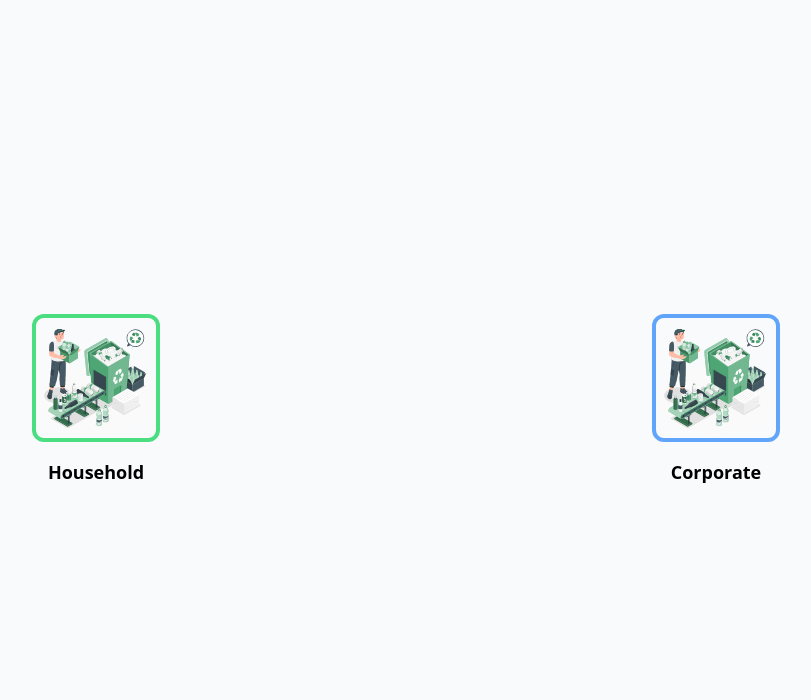
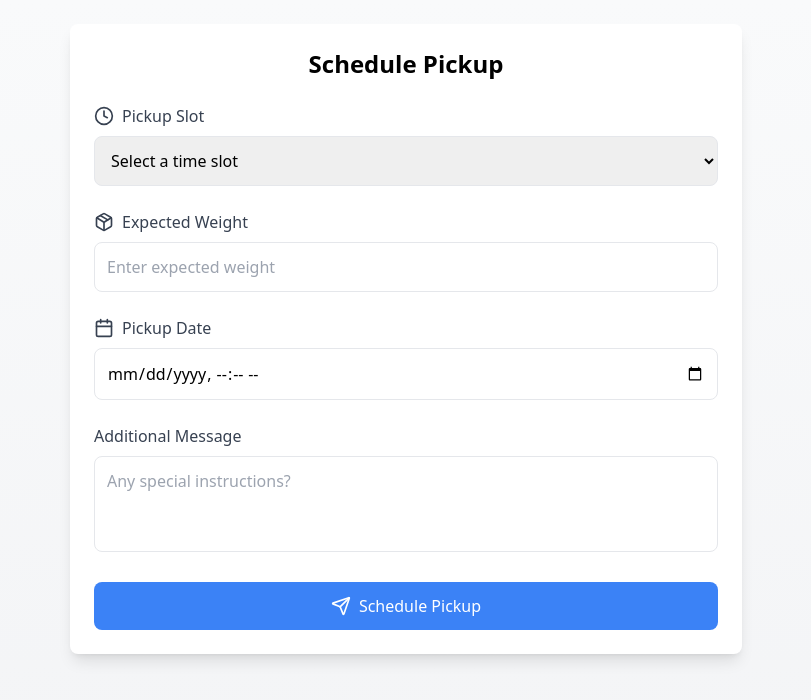
Before and after one commit to Sridhare29/miniti, a React (Create React App) app in the folder miniti/: page /request in a window 1280 px wide. Shown: the top 700 px of the page, without its empty margins (234-1045 px from the left). Built offline with nearby package versions, Linux system fonts and the light colour scheme.

Commit message:
bookreq ui

```diff
--- a/miniti/src/pages/BookRequest.jsx
+++ b/miniti/src/pages/BookRequest.jsx
@@ -1,37 +1,140 @@
-import React from 'react';
+import React, { useState } from 'react';
+import { Clock, Package, Calendar, Send } from 'lucide-react';
 
-const BookRequest = () => {
+const PickupRequestForm = () => {
+  const [formData, setFormData] = useState({
+    pickupSlot: '',
+    expectedWeight: '',
+    message: '',
+    status: 'pending', // Default status
+    pickupDate: '',
+    addressId: '3fa85f64-5717-4562-b3fc-2c963f66afa6' // Default addressId
+  });
+
+  const handleChange = (e) => {
+    const { name, value } = e.target;
+    setFormData(prev => ({
+      ...prev,
+      [name]: value
+    }));
+  };
+
+  const handleSubmit = async (e) => {
+    e.preventDefault();
+
+    // Format the date to ISO string
+    const formattedData = {
+      ...formData,
+      pickupDate: new Date(formData.pickupDate).toISOString()
+    };
+
+    try {
+      const response = await fetch('YOUR_API_ENDPOINT', {
+        method: 'POST',
+        headers: {
+          'Content-Type': 'application/json',
+        },
+        body: JSON.stringify(formattedData)
+      });
+
+      if (response.ok) {
+        alert('Pickup request submitted successfully!');
+        // Reset form or redirect as needed
+      } else {
+        throw new Error('Failed to submit request');
+      }
+    } catch (error) {
+      alert('Error submitting request: ' + error.message);
+    }
+  };
+
   return (
-    <div className="flex w-full min-h-screen items-center bg-gray-50">
-      <div className="container mx-auto p-6">
-        <div className="flex flex-row justify-center gap-2">
-          {/* Household Option */}
-          <div className="flex flex-col items-center w-full md:w-1/3 lg:w-1/4">
-            <button className="w-32 h-32 md:w-40 md:h-40 flex items-center justify-center transition-transform transform hover:scale-105">
-              <img
-                src="http://localhost:3000/images/svg/Waste management-amico.svg"
-                alt="Household"
-                className="w-full h-full object-contain rounded-xl border-4 border-green-400"
+    <div className="min-h-screen bg-gradient-to-b from-gray-50 to-gray-100 p-6">
+      <div className="max-w-2xl mx-auto">
+        <div className="bg-white rounded-lg shadow-lg p-6">
+          <h1 className="text-2xl font-semibold mb-6 text-center">Schedule Pickup</h1>
+
+          <form onSubmit={handleSubmit} className="space-y-6">
+            {/* Pickup Slot */}
+            <div className="space-y-2">
+              <label className="flex items-center gap-2 text-gray-700 font-medium">
+                <Clock className="w-5 h-5" />
+                Pickup Slot
+              </label>
+              <select
+                name="pickupSlot"
+                value={formData.pickupSlot}
+                onChange={handleChange}
+                className="w-full p-3 border rounded-lg focus:ring-2 focus:ring-blue-500 focus:border-blue-500 outline-none"
+                required
+              >
+                <option value="">Select a time slot</option>
+                <option value="9AM-12PM">9 AM - 12 PM</option>
+                <option value="12PM-3PM">12 PM - 3 PM</option>
+                <option value="3PM-6PM">3 PM - 6 PM</option>
+              </select>
+            </div>
+
+            {/* Expected Weight */}
+            <div className="space-y-2">
+              <label className="flex items-center gap-2 text-gray-700 font-medium">
+                <Package className="w-5 h-5" />
+                Expected Weight
+              </label>
+              <input
+                type="text"
+                name="expectedWeight"
+                value={formData.expectedWeight}
+                onChange={handleChange}
+                placeholder="Enter expected weight"
+                className="w-full p-3 border rounded-lg focus:ring-2 focus:ring-blue-500 focus:border-blue-500 outline-none"
+                required
               />
+            </div>
+
+            {/* Pickup Date */}
+            <div className="space-y-2">
+              <label className="flex items-center gap-2 text-gray-700 font-medium">
+                <Calendar className="w-5 h-5" />
+                Pickup Date
+              </label>
+              <input
+                type="datetime-local"
+                name="pickupDate"
+                value={formData.pickupDate}
+                onChange={handleChange}
+                className="w-full p-3 border rounded-lg focus:ring-2 focus:ring-blue-500 focus:border-blue-500 outline-none"
+                required
+              />
+            </div>
+
+            {/* Message */}
+            <div className="space-y-2">
+              <label className="flex items-center gap-2 text-gray-700 font-medium">
+                Additional Message
+              </label>
+              <textarea
+                name="message"
+                value={formData.message}
+                onChange={handleChange}
+                placeholder="Any special instructions?"
+                className="w-full p-3 border rounded-lg focus:ring-2 focus:ring-blue-500 focus:border-blue-500 outline-none h-24 resize-none"
+              />
+            </div>
+
+            {/* Submit Button */}
+            <button
+              type="submit"
+              className="w-full bg-blue-500 text-white py-3 px-6 rounded-lg hover:bg-blue-600 transition-colors flex items-center justify-center gap-2 font-medium"
+            >
+              <Send className="w-5 h-5" />
+              Schedule Pickup
             </button>
-            <p className="text-lg font-semibold mt-4 text-center">Household</p>
-          </div>
-
-          {/* Corporate Option */}
-          <div className="flex flex-col items-center w-full md:w-1/3 lg:w-1/4">
-            <button className="w-32 h-32 md:w-40 md:h-40 flex items-center justify-center transition-transform transform hover:scale-105">
-              <img
-                src="http://localhost:3000/images/svg/Waste management-amico.svg"
-                alt="Corporate"
-                className="w-full h-full object-contain rounded-xl border-4 border-blue-400"
-              />
-            </button>
-            <p className="text-lg font-semibold mt-4 text-center">Corporate</p>
-          </div>
+          </form>
         </div>
       </div>
     </div>
   );
 };
 
-export default BookRequest;
+export default PickupRequestForm;
```
